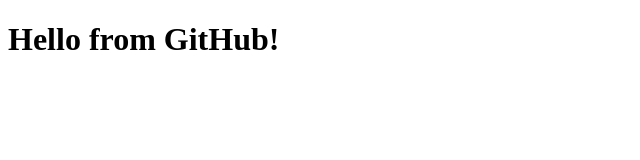
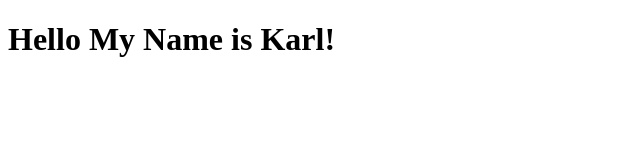
Before and after one commit to TheGoonch/FirstWebsite, a plain HTML site: page index.html in a window 1280 px wide. Shown: the whole page, without its empty margins (0-640 px from the left). Drawn offline with Linux system fonts and the light colour scheme.

Commit message:
First Change

```diff
--- a/index.html
+++ b/index.html
@@ -5,6 +5,6 @@
     <title>First Website</title>
   </head>
   <body>
-    <h1>Hello from GitHub!</h1>
+    <h1>Hello My Name is Karl!</h1>
   </body>
 </html>
```
